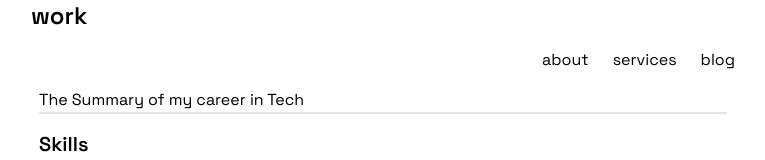
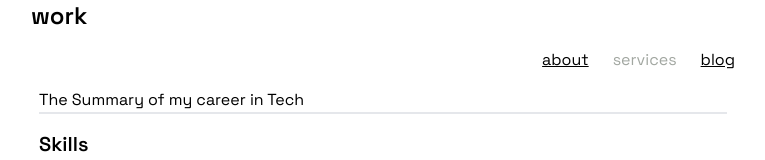
Before and after one commit to tzniceguy/myportifolio, a Next.js app: page /work in a window 1280 px wide. Shown: the top 160 px of the page, without its empty margins (257-1022 px from the left). Built offline with nearby package versions, Linux system fonts and the light colour scheme.

Commit message:
styling the link

```diff
--- a/app/components/NavBar.tsx
+++ b/app/components/NavBar.tsx
@@ -1,17 +1,31 @@
+"use client";
+
 import React from "react";
 import Link from "next/link";
+import { usePathname } from "next/navigation";
+import clsx from "clsx";
+
 const navbaritems = [
   { title: "about", href: "/" },
   { title: "services", href: "/work" },
   { title: "blog", href: "/blog" },
 ];
 export default function NavBar() {
+  const pathname = usePathname();
+
   return (
     <div className="space-y-6">
       <ul className="flex space-x-6 justify-end">
-        {navbaritems.map((item) => (
-          <li key={item.title}>
-            <Link href={item.href}>{item.title}</Link>
+        {navbaritems.map((link) => (
+          <li key={link.title}>
+            <Link
+              href={link.href}
+              className={clsx("underline", {
+                "no-underline text-marshland-300": pathname === link.href,
+              })}
+            >
+              {link.title}
+            </Link>
           </li>
         ))}
       </ul>
```
